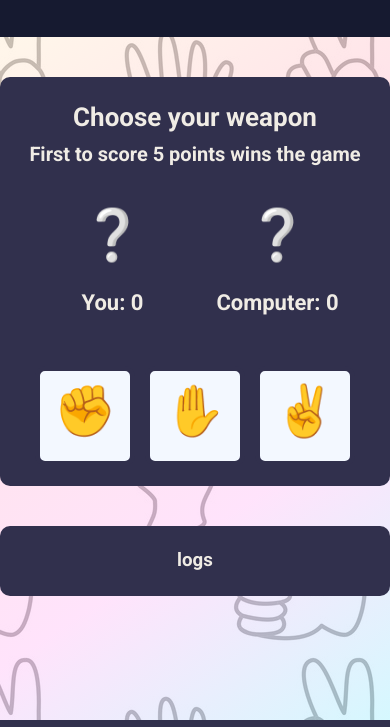
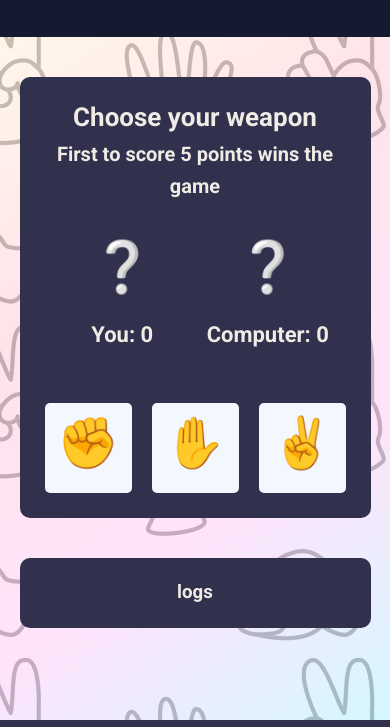
Before and after one commit to msk1039/rock-paper-scissor, a plain HTML site: page index.html in a window 390 px wide. Shown: the part 72-799 px from the top of the page. Drawn offline with Linux system fonts and the light colour scheme.

Commit message:
fixed margin

```diff
--- a/style.css
+++ b/style.css
@@ -69,6 +69,7 @@ button {
     border-radius: 10px;
     padding: 20px;
     margin: 0 auto;
+
     max-width: 500px;
     text-align: center;
 
@@ -78,6 +79,7 @@ button {
 .main {
     margin-top: 40px;
     text-align: center;
+
 }
 
 .log{
@@ -88,7 +90,7 @@ button {
     padding: 20px;
     margin: 0 auto;
     margin-top: 40px;
-    max-width: 400px;
+    max-width: 500px;
     text-align: center;
 
 
@@ -271,4 +273,10 @@ button {
     .modal {
       width: 95%;
     }
+    .glass-box{
+        max-width: 90%;
+    }
+    .log{
+        max-width: 90%;
+    }
   }
```
